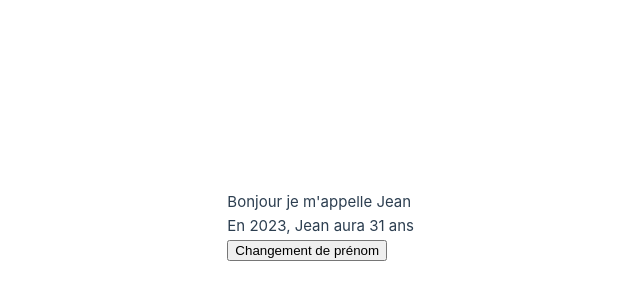
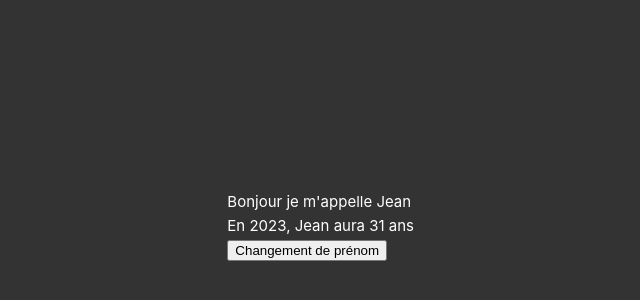
Before and after one commit to RaphBdt/vue-challenge, a Vue app: page / in a window 1280 px wide. Shown: the part 174-474 px from the top of the page, without its empty margins (226-866 px from the left). Built offline with nearby package versions, Linux system fonts and the light colour scheme.

Commit message:
niveau 9

```diff
--- a/src/App.vue
+++ b/src/App.vue
@@ -1,5 +1,13 @@
 <script setup lang="ts">
 import HelloWorld from './components/HelloWorld.vue'
+</script>
+
+<script lang="ts">
+export default {
+  mounted () {
+    document.body.classList.add('bg-black')
+  },
+}
 </script>
 
 <template>
@@ -8,6 +16,9 @@ import HelloWorld from './components/HelloWorld.vue'
     </div>
 </template>
 
-<style scoped>
-
+<style>
+  .bg-black {
+    background: #333333;
+    color: #ffffff;
+  }
 </style>
```
